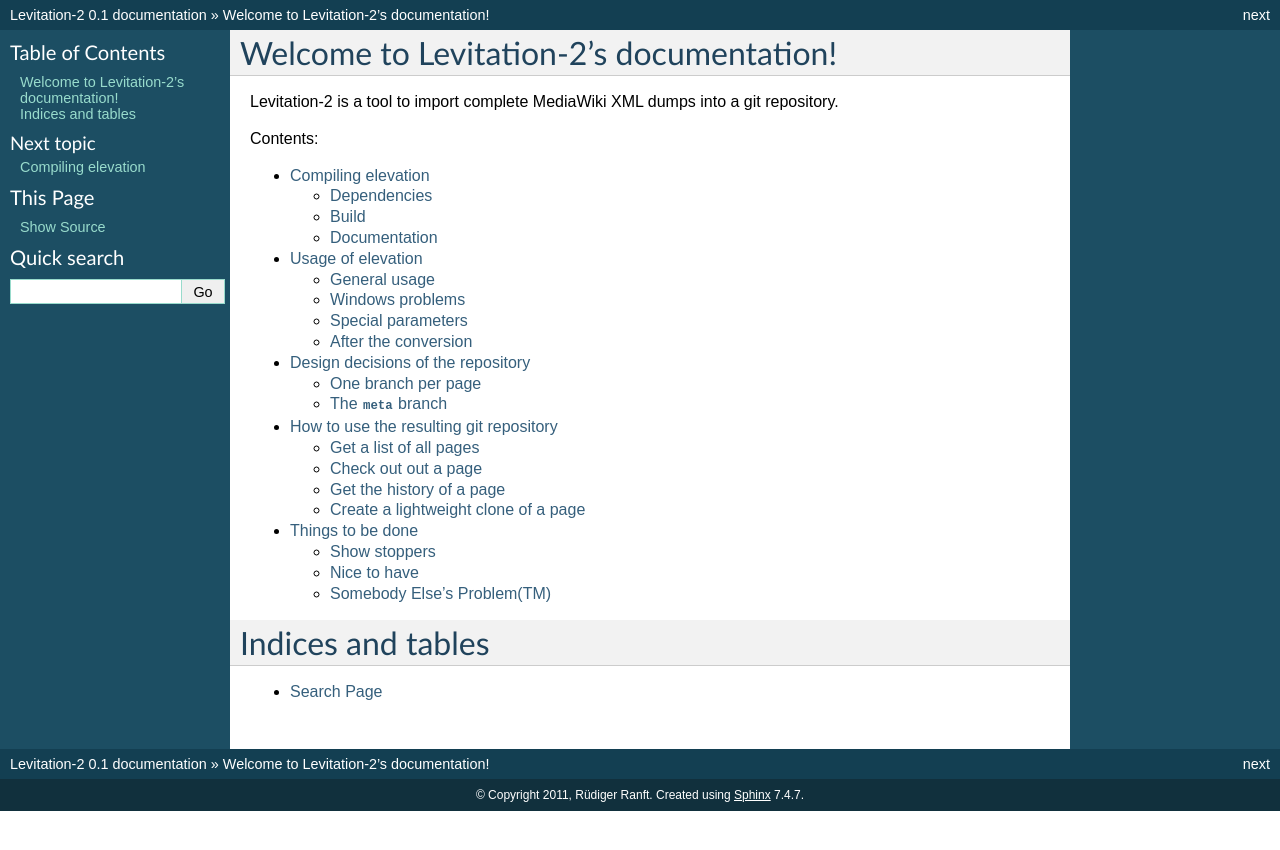
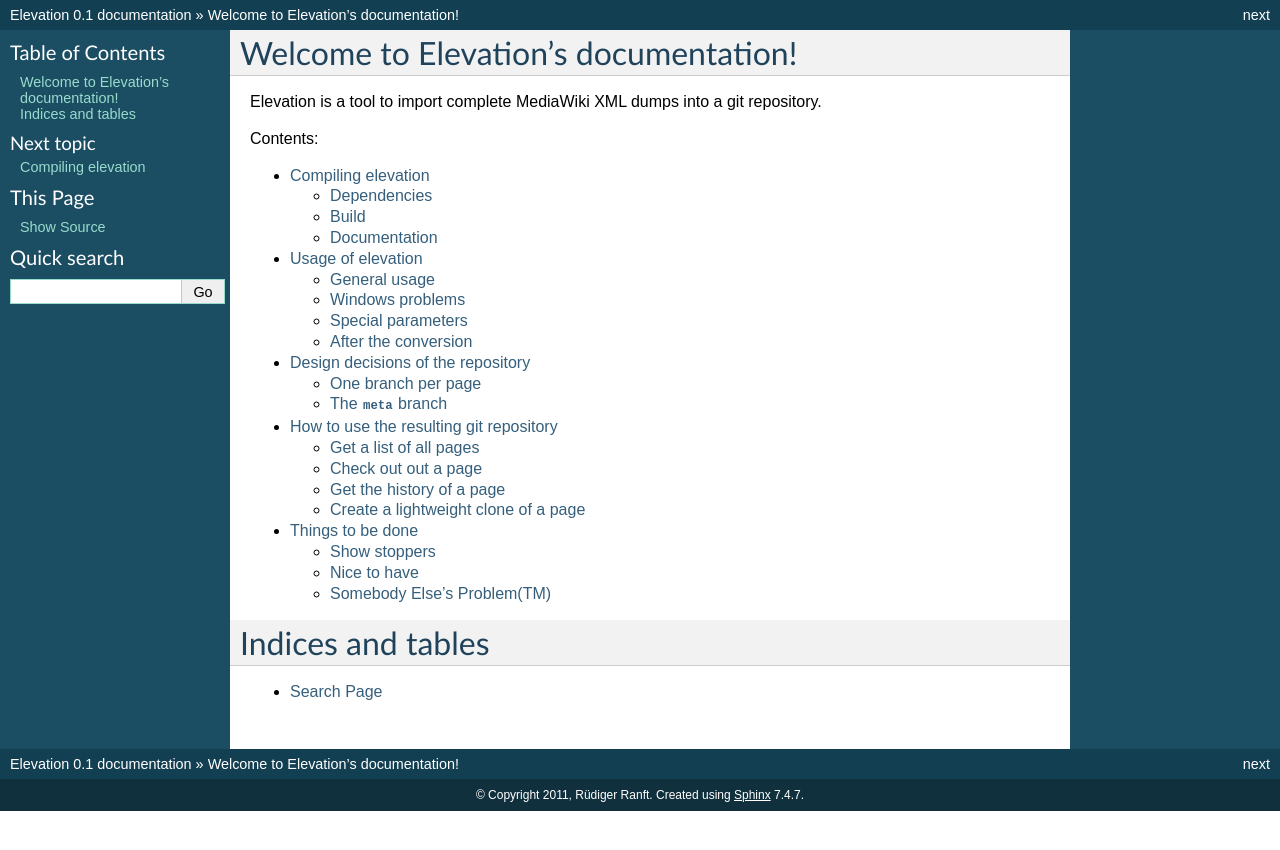
Before and after one commit to sguzman/elevation-c-import, a Sphinx documentation site: the page built from doc/index.txt, in a window 1280 px wide. Shown: the top 850 px of the page. Built offline with Sphinx 7.4.7, drawn with Linux system fonts in a browser that asks for light colours.

Commit message:
Changed some missed levitation strings.

```diff
--- a/doc/conf.py
+++ b/doc/conf.py
@@ -1,6 +1,6 @@
 # -*- coding: utf-8 -*-
 #
-# Levitation-2 documentation build configuration file, created by
+# Elevation documentation build configuration file, created by
 # sphinx-quickstart on Tue Oct 18 21:20:06 2011.
 #
 # This file is execfile()d with the current directory set to its containing dir.
@@ -40,7 +40,7 @@
 master_doc = 'index'
 
 # General information about the project.
-project = u'Levitation-2'
+project = u'Elevation'
 copyright = u'2011, Rüdiger Ranft'
 
 # The version info for the project you're documenting, acts as replacement for
@@ -164,7 +164,7 @@
 #html_file_suffix = None
 
 # Output file base name for HTML help builder.
-htmlhelp_basename = 'Levitation-2doc'
+htmlhelp_basename = 'Elevationdoc'
 
 
 # -- Options for LaTeX output --------------------------------------------------
@@ -183,7 +183,7 @@
 # Grouping the document tree into LaTeX files. List of tuples
 # (source start file, target name, title, author, documentclass [howto/manual]).
 latex_documents = [
-  ('index', 'Levitation-2.tex', u'Levitation-2 Documentation',
+  ('index', 'Elevation.tex', u'Elevation Documentation',
    u'Rüdiger Ranft', 'manual'),
 ]
 
@@ -227,8 +227,8 @@
 # (source start file, target name, title, author,
 #  dir menu entry, description, category)
 texinfo_documents = [
-  ('index', 'Levitation-2', u'Levitation-2 Documentation', u'Rüdiger Ranft',
-   'Levitation-2', 'One line description of project.', 'Miscellaneous'),
+  ('index', 'Elevation', u'Elevation Documentation', u'Rüdiger Ranft',
+   'Elevation', 'One line description of project.', 'Miscellaneous'),
 ]
 
 # Documents to append as an appendix to all manuals.
--- a/doc/design.txt
+++ b/doc/design.txt
@@ -29,7 +29,7 @@
 Usage reason
 ............
 
-Levitation creates one branch per wiki-page, which contains all revisions of
+Elevation creates one branch per wiki-page, which contains all revisions of
 this page. This means that this branch contains all revisions of this page,
 without the revisions of other pages.
 
@@ -55,7 +55,7 @@
 The ``meta`` branch
 -------------------
 
-Levitation creates a ``meta`` named branch, which contains the name of the
+Elevation creates a ``meta`` named branch, which contains the name of the
 site, and the base URL. This branch fullfils two reasons:
 
 * It stores some meta informations about the source wiki
--- a/doc/index.txt
+++ b/doc/index.txt
@@ -1,12 +1,12 @@
-.. Levitation-2 documentation master file, created by
+.. Elevation documentation master file, created by
    sphinx-quickstart on Tue Oct 18 21:20:06 2011.
    You can adapt this file completely to your liking, but it should at least
    contain the root `toctree` directive.
 
-Welcome to Levitation-2's documentation!
+Welcome to Elevation's documentation!
 ========================================
 
-Levitation-2 is a tool to import complete MediaWiki XML dumps into
+Elevation is a tool to import complete MediaWiki XML dumps into
 a git repository.
 
 Contents:
```
Also changed, not shown: 4 other files.
